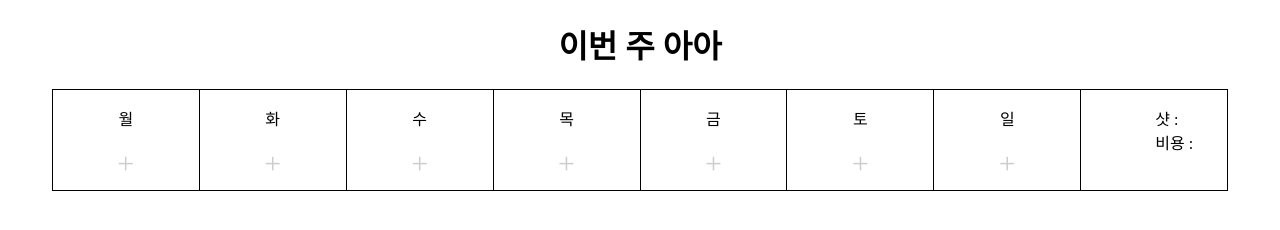
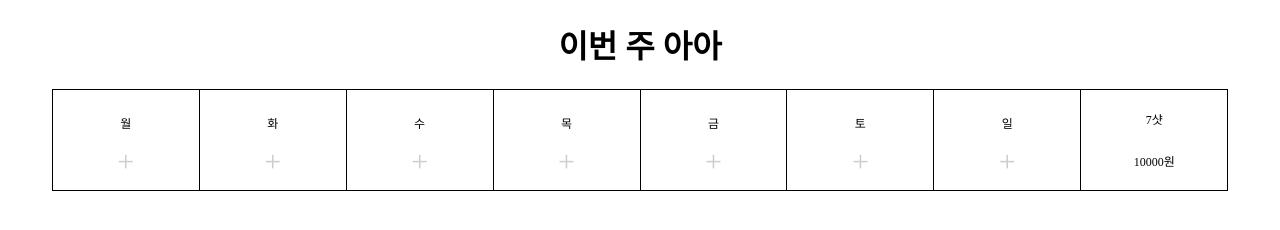
Before and after one commit to kdt-ful-class-three-group/member_1, a website: page index.html in a window 1280 px wide. Drawn offline with Linux system fonts and the light colour scheme.

Commit message:
이번주에 대한 section 완료

```diff
--- a/index.html
+++ b/index.html
@@ -40,9 +40,13 @@
         display: flex;
         flex-direction: column;
         align-items: center;
+        justify-content: center;
       }
       section:first-of-type > div:last-child {
         border-right: 1px solid black;
+      }
+      p {
+        font-size: 12px;
       }
     </style>
   </head>
@@ -89,10 +93,8 @@
           <a href="/plus.html">+</a>
         </div>
         <div>
-          <ul>
-            <li>샷 : <span></span></li>
-            <li>비용 : <span></span></li>
-          </ul>
+          <p><span>7</span>샷</p>
+          <p><span>10000</span>원</p>
         </div>
       </section>
       <section></section>
```
